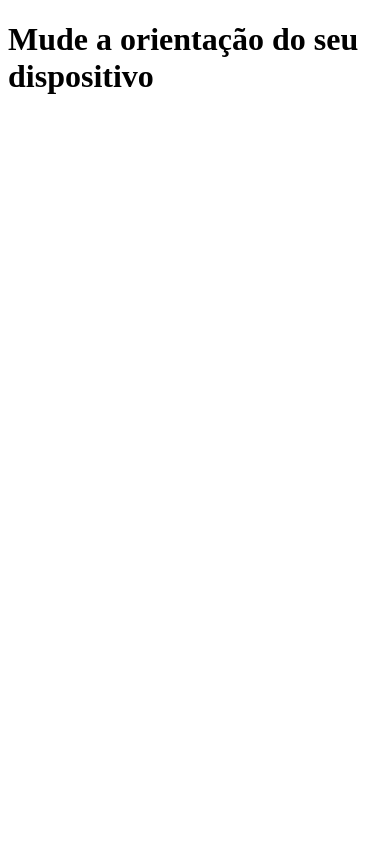
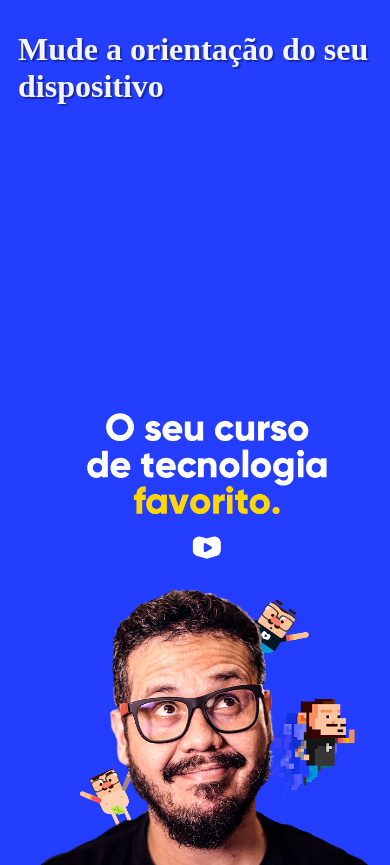
Before and after one commit to TuriLR/HTML-CSS, a plain HTML site: page Exercicios/ex026/mq002.html/index.html in a window 390 px wide. Before the commit the page ends 844 px from the top, so only its background shows below. Drawn offline with Linux system fonts and the light colour scheme.

Commit message:
media querys

```diff
--- a/Exercicios/ex026/mq002.html/estilos/paisagem.css
+++ b/Exercicios/ex026/mq002.html/estilos/paisagem.css
@@ -1,3 +1,8 @@
 @charset "UTF-8";
 
 /* Aparelho em pé*/
+
+body{
+    background-image: url(../imagens/cev-landscape.jpg);
+    background-position: left bottom;
+}
--- a/Exercicios/ex026/mq002.html/estilos/retrato.css
+++ b/Exercicios/ex026/mq002.html/estilos/retrato.css
@@ -1,3 +1,8 @@
 @charset "UTF-8";
 
 /* Aparelho deitado */
+
+body{
+    background-image:  url(../imagens/cev-portrait.jpg) ;
+    background-position: center bottom;
+}
--- a/Exercicios/ex026/mq002.html/estilos/style.css
+++ b/Exercicios/ex026/mq002.html/estilos/style.css
@@ -1,3 +1,22 @@
 @charset "UTF-8";
 
 /* Configurações gerais*/
+
+*~{
+    margin: 0px;
+    padding: 0px;
+    font-family: Arial, Helvetica, sans-serif;
+}
+
+body, html{
+    height: 100vh;
+    width: 100vw;
+    background-color: #233eff;
+    background-size: contain;
+    background-repeat: no-repeat;
+}
+h1{
+    padding: 10px;
+    color: whitesmoke;
+    text-shadow: 2px 2px 0px #101d83a8;
+}
--- /dev/null
+++ b/Exercicios/ex026/mq003.html/estilos/style.css
@@ -0,0 +1,39 @@
+@charset "UTF-8";
+
+/*Declarações gerais*/
+@media all {
+
+
+*{
+    margin: 0px;
+    padding: 0px;
+    font-family: Arial, Helvetica, sans-serif;
+}
+
+body, html{
+    height: 100vh;
+    width: 100vw;
+    background-color: #233eff;
+    background-size: contain;
+    background-repeat: no-repeat;
+}
+h1{
+    padding: 10px;
+    color: whitesmoke;
+    text-shadow: 2px 2px 0px #101d83a8;
+}
+}
+        /*Declarações restrato*/
+    @media screen and (orientation: portrait) {
+        body{
+            background-image:  url(../imagens/cev-portrait.jpg) ;
+            background-position: center bottom;
+        }
+    }
+        /*Declarações paisagem*/
+    @media screen and (orientation: landscape) {
+        body{
+            background-image: url(../imagens/cev-landscape.jpg);
+            background-position: left bottom;
+        }
+    }
```
Also changed, not shown: Exercicios/ex026/mq003.html/index.html (added, +11 -0 lines), Exercicios/ex026/mq003.html/imagens/cev-landscape.jpg (added), Exercicios/ex026/mq003.html/imagens/cev-portrait.jpg (added).
